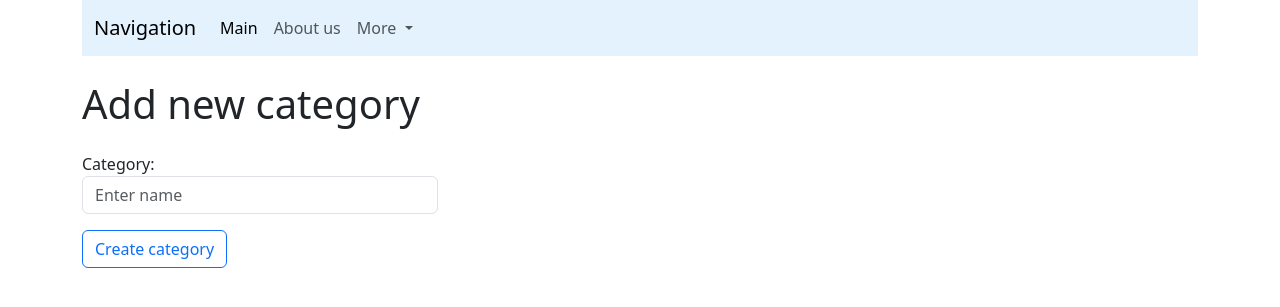
After one commit to Rouch1k4/e_shop_django, a Django app: page /category/add/ in a window 1280 px wide. The commit adds this page. Shown: the top 307 px of the page. Run offline with Django 4.2, Linux system fonts and the light colour scheme.

Commit message:
Add category forms and CBV: create, update, delete

```diff
--- /dev/null
+++ b/books/forms.py
@@ -0,0 +1,21 @@
+from django import forms
+from books.models import Category
+
+
+class HtmlForm(forms.Form):
+    name = forms.CharField(label="Category", max_length=100)
+
+
+class CategoryForm(forms.ModelForm):
+    name = forms.CharField(
+        label="Category",
+        max_length=50,
+        widget=forms.TextInput(attrs={
+            'class': 'form-control',
+            'placeholder': 'Enter name'
+        })
+    )
+
+    class Meta:
+        model = Category
+        fields = ('name',)
--- a/books/models.py
+++ b/books/models.py
@@ -1,10 +1,12 @@
-from binhex import REASONABLY_LARGE
-
 from django.db import models
+from django.urls import reverse
 
 class Category(models.Model):
     name = models.CharField(max_length=50, unique=True, verbose_name='Категорія')
     slug = models.SlugField(max_length=50, unique=True, verbose_name='Slug')
+
+    def get_absolute_url(self):
+        return reverse('books:category_detail', kwargs={'pk': self.pk})
 
     def __str__(self):
         return self.name
--- /dev/null
+++ b/books/templates/books/category_create.html
@@ -0,0 +1,7 @@
+{% extends "base.html" %}
+{% block title %}Create Category{% endblock %}
+
+{% block content %}
+<h1 class="my-4">Add new category</h1>
+{% include 'books/form.html' with text='Create category' %}
+{% endblock %}
--- /dev/null
+++ b/books/templates/books/form.html
@@ -0,0 +1,11 @@
+<div class="row">
+    <div class="col-md-4">
+        <form action="" method="post">
+            {% csrf_token %}
+            {{ form.as_p }}
+            <button type="submit" class="btn btn-outline-{% if klass %}{{ klass }}{% else %}primary{% endif %}">
+                {{ text }}
+            </button>
+        </form>
+    </div>
+</div>
--- a/books/urls.py
+++ b/books/urls.py
@@ -1,6 +1,10 @@
 from django.urls import path
-from books.views import home
+
+from books.views import home, CategoryCreateView, CategoryUpdateView, CategoryDeleteView
 
 urlpatterns = [
     path('category/', home, name='category'),
+    path('category/add/', CategoryCreateView.as_view(), name='category_create'),
+    path('category/update/<int:pk>/', CategoryUpdateView.as_view(), name='category_update'),
+    path('category/delete/<int:pk>/', CategoryDeleteView.as_view(), name='category_delete'),
 ]
--- a/books/views.py
+++ b/books/views.py
@@ -1,9 +1,34 @@
+from django.urls import reverse_lazy
+from django.views.generic import UpdateView, CreateView, DeleteView
+from books.models import Category
+from books.forms import CategoryForm
 from django.shortcuts import render
-from books.models import Category
 
-def home(request):
-    #отримання всіх данних з бази без фільтрації
+class CategoryCreateView(CreateView):
+    model = Category
+    template_name = 'books/category_create.html'
+    form_class = CategoryForm
+    success_url = reverse_lazy('books:category')
+
+class CategoryUpdateView(UpdateView):
+    model = Category
+    template_name = 'books/category_update.html'
+    form_class = CategoryForm
+    success_url = reverse_lazy('books:category')
+
+class CategoryDeleteView(DeleteView):
+    model = Category
+    template_name = 'books/category_delete.html'
+    success_url = reverse_lazy('books:category')
+
+def home(request, pk=None):
+    if request.method == 'POST':
+        form = CategoryForm(request.POST)
+        if form.is_valid():
+            form.save()  # Створює запис у базі даних одним методом!
+            # Після збереження зазвичай роблять редирект, але поки оновимо список
+
+    form = CategoryForm()  # Свіжа порожня форма для GET-запиту
     qs = Category.objects.all()
-    # Формуємо контекст - словник
-    context = {'object_list': qs}
+    context = {'object_list': qs, 'form': form}
     return render(request, 'books/categories.html', context)
```
Also changed, not shown: books/templates/books/categories.html (+19 -6 lines), books/templates/books/category_delete.html (added, +9 -0 lines), books/templates/books/category_update.html (added, +7 -0 lines).
